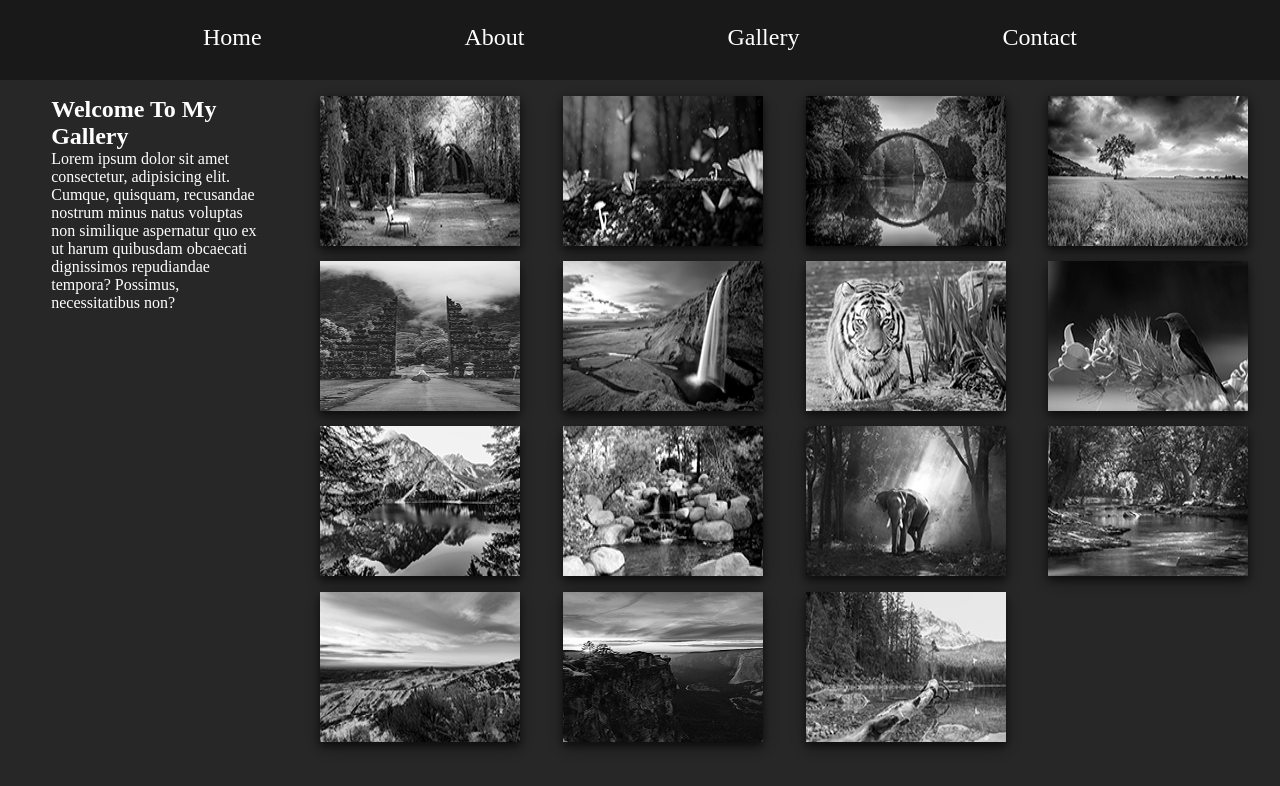
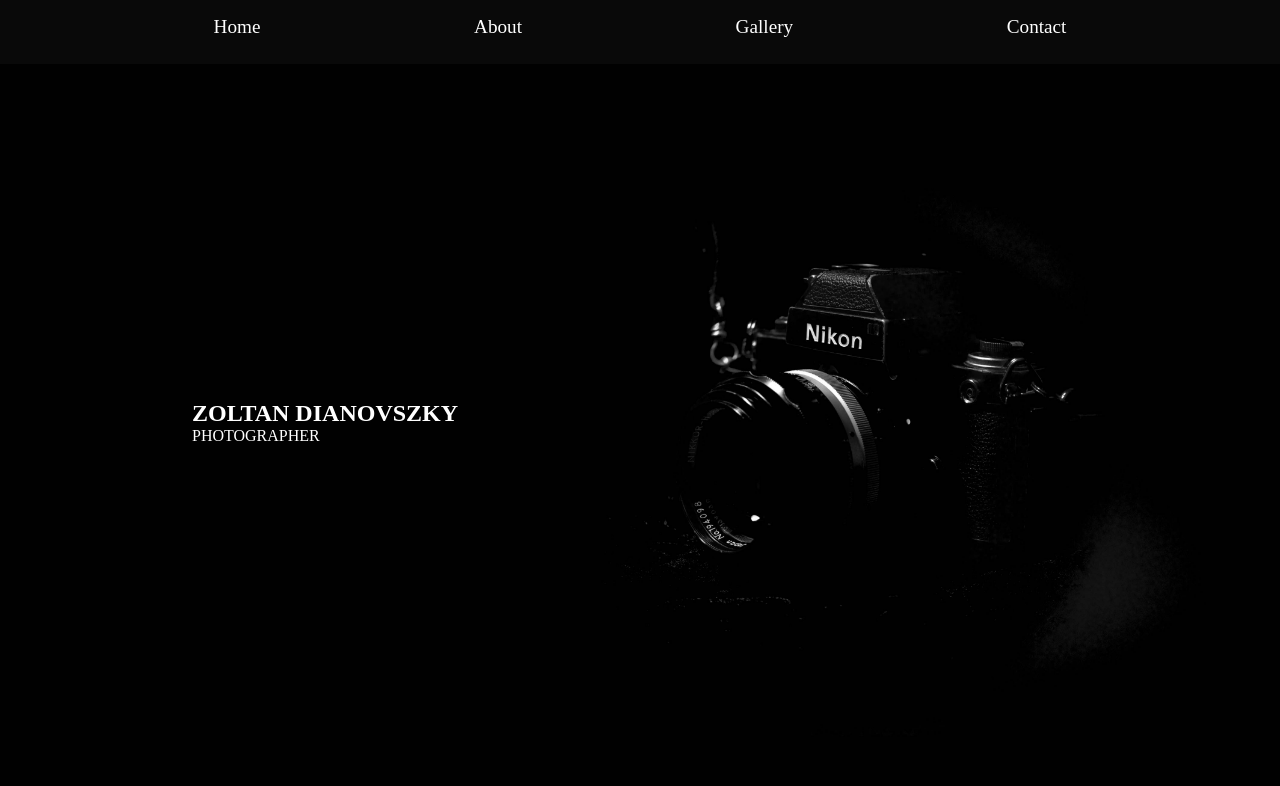
Before and after one commit to mrpeterpumpkin/zlatan, a website: page public/index.html in a window 1280 px wide. Drawn offline with Linux system fonts and the light colour scheme.

Commit message:
index site added

```diff
--- a/public/index.html
+++ b/public/index.html
@@ -22,7 +22,7 @@
                 <a href="!#">
                     <li>About</li>
                 </a>
-                <a href="!#">
+                <a href="gallery.html">
                     <li>Gallery</li>
                 </a>
                 <a href="!#">
@@ -33,50 +33,10 @@
     </section>
 
     <section class="main">
-        <div class="container">
-
-            <div class="welcome-text">
-                <div class="text-box">
-                    <h2>Welcome To My Gallery</h2>
-                    <p>Lorem ipsum dolor sit amet consectetur, adipisicing elit. Cumque, quisquam, recusandae nostrum
-                        minus
-                        natus voluptas non similique aspernatur quo ex ut harum quibusdam obcaecati dignissimos
-                        repudiandae
-                        tempora? Possimus, necessitatibus non?</p>
-                </div>
-            </div>
-
-            <div class="gallery">
-                <a href="image/img01.jpg" data-lightbox="zlatan" data-title="My caption"><img src="image/img01s.jpg"
-                        alt="image"></a>
-                <a href="image/img02.jpg" data-lightbox="zlatan" data-title="My caption"><img src="image/img02s.jpg"
-                        alt="image"></a>
-                <a href="image/img03.jpg" data-lightbox="zlatan" data-title="My caption"><img src="image/img03s.jpg"
-                        alt="image"></a>
-                <a href="image/img04.jpg" data-lightbox="zlatan" data-title="My caption"><img src="image/img04s.jpg"
-                        alt="image"></a>
-                <a href="image/img05.jpg" data-lightbox="zlatan" data-title="My caption"><img src="image/img05s.jpg"
-                        alt="image"></a>
-                <a href="image/img06.jpg" data-lightbox="zlatan" data-title="My caption"><img src="image/img06s.jpg"
-                        alt="image"></a>
-                <a href="image/img07.jpg" data-lightbox="zlatan" data-title="My caption"><img src="image/img07s.jpg"
-                        alt="image"></a>
-                <a href="image/img08.jpg" data-lightbox="zlatan" data-title="My caption"><img src="image/img08s.jpg"
-                        alt="image"></a>
-                <a href="image/img09.jpg" data-lightbox="zlatan" data-title="My caption"><img src="image/img09s.jpg"
-                        alt="image"></a>
-                <a href="image/img10.jpg" data-lightbox="zlatan" data-title="My caption"><img src="image/img10s.jpg"
-                        alt="image"></a>
-                <a href="image/img11.jpg" data-lightbox="zlatan" data-title="My caption"><img src="image/img11s.jpg"
-                        alt="image"></a>
-                <a href="image/img12.jpg" data-lightbox="zlatan" data-title="My caption"><img src="image/img12s.jpg"
-                        alt="image"></a>
-                <a href="image/img13.jpg" data-lightbox="zlatan" data-title="My caption"><img src="image/img13s.jpg"
-                        alt="image"></a>
-                <a href="image/img14.jpg" data-lightbox="zlatan" data-title="My caption"><img src="image/img14s.jpg"
-                        alt="image"></a>
-                <a href="image/img15.jpg" data-lightbox="zlatan" data-title="My caption"><img src="image/img15s.jpg"
-                        alt="image"></a>
+        <div class="main-bg">
+            <div class="main-welcome-text">
+                <h2>ZOLTAN DIANOVSZKY</h2>
+                <p>PHOTOGRAPHER</p>
             </div>
         </div>
     </section>
--- a/scss/_config.scss
+++ b/scss/_config.scss
@@ -1,34 +1,10 @@
-$primary-color: #272727;
+$primary-color: #202020;
 $text-color: #fff;
-$show-home-image: true;
-$home-image: url(../image/bg.jpg);
-$background-opacity: 0.7;
+
 
 @mixin easeOut {
   transition: all 0.3s ease-out;
-}
-
-@mixin background {
-  @if $show-home-image {
-    &#bg-img {
-      background: $home-image;
-      background-attachment: fixed;
-      background-size: cover;
-      background-position: 50% 50%;
-
-      &:after {
-        content: '';
-        position: absolute;
-        top: 0;
-        right: 0;
-        width: 100%;
-        height: 100%;
-        z-index: -1;
-        background: rgba($primary-color, $background-opacity);
-      }
-    }
-  }
-}
+};
 
 // Set text color
 
--- a/scss/main.scss
+++ b/scss/main.scss
@@ -11,17 +11,19 @@ body {
     color: $text-color;
 }
 
+// Nav Bar
+
 .nav-bar {
     position: fixed;
     width: 100%;
-    height: 10vh;
+    height: 8vh;
     background: rgba(darken($primary-color, 7), 0.7);
     z-index: 1;
 
     ul{
         display: flex;
         justify-content: space-evenly;
-        padding-top: 3vh;
+        padding-top: 2vh;
         list-style: none;
 
         a {
@@ -34,9 +36,24 @@ body {
             }
 
             li {
-                font-size: 1.5rem;
+                font-size: 1.2rem;
             }
         }
+    }
+}
+// -------- Nav Bar End---------
+
+.main-bg {
+    background: url(../image/camera_big.jpg);
+    background-repeat: no-repeat;
+    background-size: cover;
+    background-position: 50% 50%;
+    width: 100%;
+    height: 100vh;
+    overflow: hidden;
+
+    .main-welcome-text {
+        padding: 50vh 15vw;
     }
 }
 
@@ -56,13 +73,14 @@ body {
 
 .gallery {
     flex: 3;
-    display: grid;
-    grid-gap: 0.7rem;
-    grid-template-columns: repeat(4, 1fr);
+    display: flex;
+    flex-wrap: wrap;
+    justify-content: center;
 
     img {
         width: 200px;
         height: 150px;
+        margin: 0.5rem;
         box-shadow: 0 4px 8px 0 rgba(0, 0, 0, 0.6), 0 6px 20px 0 rgba(0, 0, 0, 0.3);
         filter: grayscale(100%);
         @include easeOut();
```
Also changed, not shown: public/gallery.html (added, +89 -0 lines), public/css/main.css, public/image/camera.jpg (added), public/image/camera_big.jpg (added), public/image/camera_small.jpg (added).
